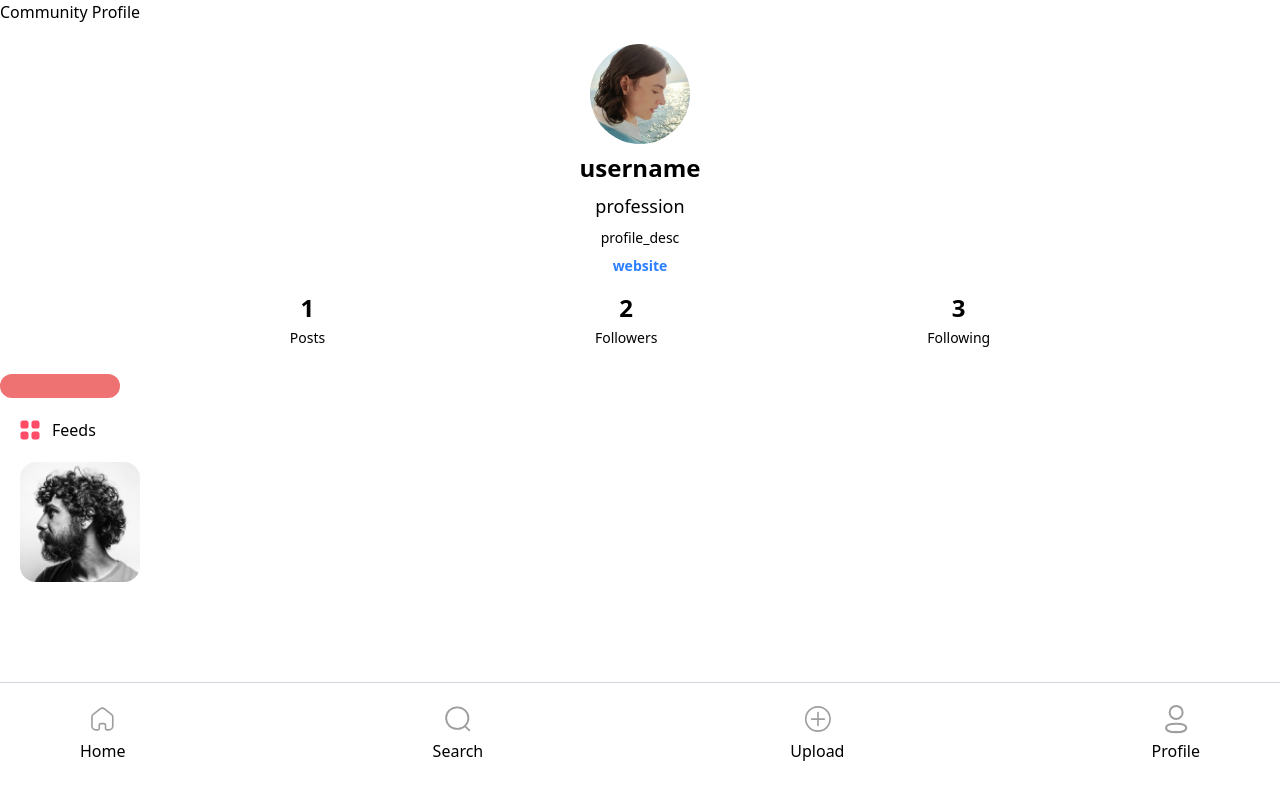
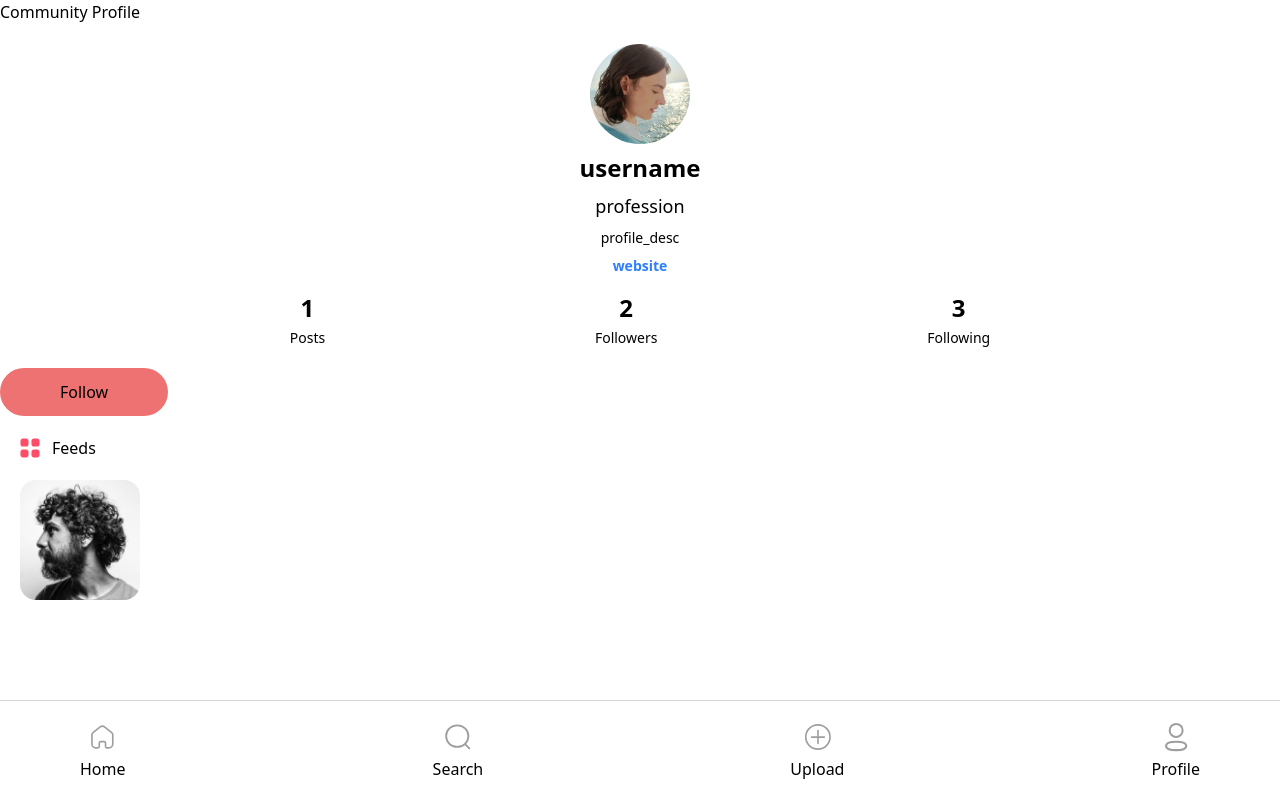
Before and after one commit to bebzbzbz/Sparkle-App, a React (Vite) app: page /users/1 in a window 1280 px wide. Built offline with nearby package versions, Linux system fonts and the light colour scheme.

Commit message:
header in userProfile started

```diff
--- a/src/pages/CommunityProfile/CommunityProfile.tsx
+++ b/src/pages/CommunityProfile/CommunityProfile.tsx
@@ -8,7 +8,7 @@ const CommunityProfile = () => {
         <>
             <h1>Community Profile</h1>
             <ProfileInfo/>
-            <MainButton/>
+            <MainButton textContent="Follow"/>
             <MiniFeed/>
             <PopUpSettings/>
         </>
--- a/src/pages/UserProfile/UserProfile.tsx
+++ b/src/pages/UserProfile/UserProfile.tsx
@@ -1,3 +1,4 @@
+import Header from "../../components/Header/Header";
 import MiniFeed from "../../components/MiniFeed/MiniFeed";
 import PopUpSettings from "../../components/PopUpSettings/PopUpSettings";
 import ProfileInfo from "../../components/ProfileInfo/ProfileInfo";
@@ -5,7 +6,8 @@ import ProfileInfo from "../../components/ProfileInfo/ProfileInfo";
 const UserProfile = () => {
     return (
         <>
-            <h1>UserProfile</h1>
+        {/* hier fehlen noch zwei andere bilder rechts */}
+            <Header headerTitle={"user_name"} imgLeft="logo" imgRight="options"/>
             <ProfileInfo/>
             <MiniFeed/>
             <PopUpSettings/>
```
